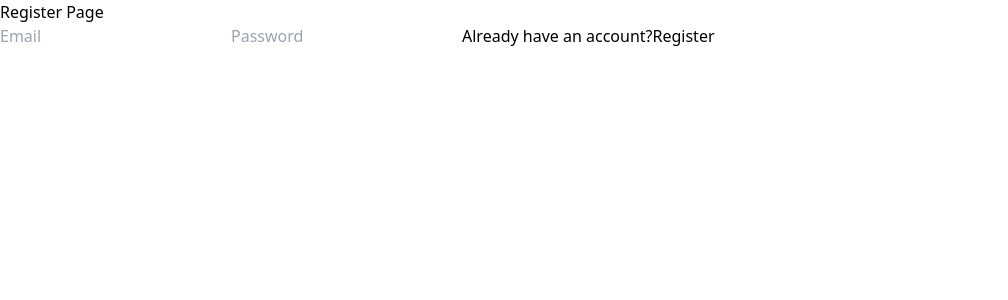
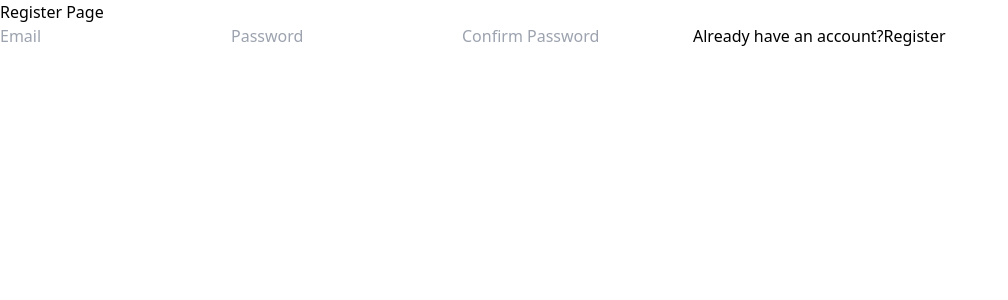
Before and after one commit to paulohfsantos/react-ts-boilerplate, a React (Vite) app: page /register in a window 1280 px wide. Shown: the top 300 px of the page, without its empty margins (0-1008 px from the left). Built offline with nearby package versions, Linux system fonts and the light colour scheme.

Commit message:
feat: form validation

```diff
--- a/db.json
+++ b/db.json
@@ -9,6 +9,11 @@
       "email": "a@a.com",
       "password": "$2a$10$UFUVLWQXmHh9xQ7L/jFGPuOwwaGfrbrjFVFzNiARQkuZJnDpCQoE6",
       "id": 2
+    },
+    {
+      "email": "b@b.com",
+      "password": "$2a$10$9EGlX89EfHrYsiaDYADes.NM4hnS37Gn44lKqP64sq23J5VzdQldm",
+      "id": 3
     }
   ]
 }
--- a/package.json
+++ b/package.json
@@ -14,10 +14,14 @@
     "coverage": "vitest run --coverage"
   },
   "dependencies": {
+    "@hookform/resolvers": "^3.2.0",
     "axios": "^1.4.0",
     "react": "^18.2.0",
     "react-dom": "^18.2.0",
-    "react-router-dom": "^6.14.2"
+    "react-hook-form": "^7.45.4",
+    "react-hot-toast": "^2.4.1",
+    "react-router-dom": "^6.14.2",
+    "zod": "^3.21.4"
   },
   "devDependencies": {
     "@testing-library/dom": "^9.3.1",
--- a/src/components/LoginForm.tsx
+++ b/src/components/LoginForm.tsx
@@ -1,43 +1,70 @@
-import React, { useState } from "react";
 import { useAuth } from "../hooks/useAuth";
 import { useNavigate } from "react-router-dom";
+import { toast } from "react-hot-toast";
+import { z } from "zod";
+import { zodResolver } from "@hookform/resolvers/zod";
+import { useForm } from "react-hook-form";
+import { useEffect } from "react";
+
+interface IFormInput {
+  email: string;
+  password: string;
+}
 
 export const LoginForm: React.FC = () => {
-  const [email, setEmail] = useState("");
-  const [password, setPassword] = useState("");
   const navigate = useNavigate();
   const { loginAccount } = useAuth();
 
-  const handleSubmit = async (e: React.FormEvent) => {
-    e.preventDefault();
+  const schema = z.object({
+    email: z.string().email({ message: "Must be a valid email" }),
+    password: z.string().min(8, { message: "Must be at least 8 characters" }),
+  });
+
+  const {
+    handleSubmit,
+    register,
+    formState: { errors },
+  } = useForm<IFormInput>({
+    resolver: zodResolver(schema),
+  });
+
+  const onSubmit = handleSubmit(async (data) => {
     try {
-      await loginAccount(email, password);
+      await loginAccount(data.email, data.password);
       navigate("/");
-    } catch (error) {
-      throw new Error(error as string);
+    } catch (error: any) {
+      toast.error(error.message);
     }
-  };
+  });
+
+  useEffect(() => {
+    console.log(errors);
+  }, [errors]);
 
   return (
     <form
       className="flex flex-col shadow-lg p-12 rounded-md gap-4"
-      onSubmit={handleSubmit}
+      onSubmit={onSubmit}
     >
       <h1 className="text-3xl font-bold mb-4">Login</h1>
       <input
         className="input input-bordered"
         type="email"
         placeholder="Email"
-        value={email}
-        onChange={(e) => setEmail(e.target.value)}
+        {...register("email", { required: true })}
       />
+      {errors.email && (
+        <span className="text-red-500">{errors.email.message}</span>
+      )}
       <input
         className="input border input-bordered"
         type="password"
         placeholder="Password"
-        value={password}
-        onChange={(e) => setPassword(e.target.value)}
+        {...register("password", { required: true })}
       />
+      {errors.password && (
+        <span className="text-red-500">{errors.password.message}</span>
+      )}
       <a href="/register" className="text-blue-500 text-center hover:underline">
         Don't have an account?
       </a>
--- a/src/components/RegisterForm.tsx
+++ b/src/components/RegisterForm.tsx
@@ -1,45 +1,83 @@
-import React, { useState } from "react";
 import { useAuth } from "../hooks/useAuth";
 import { useNavigate } from "react-router-dom";
+import { toast } from "react-hot-toast";
+import { useForm } from "react-hook-form";
+import { zodResolver } from "@hookform/resolvers/zod";
+import { z } from "zod";
+
+interface IFormInput {
+  email: string;
+  password: string;
+  confirmPassword: string;
+}
 
 export const RegisterForm: React.FC = () => {
-  const [email, setEmail] = useState("");
-  const [password, setPassword] = useState("");
   const { registerAccount } = useAuth();
   const navigate = useNavigate();
 
-  const handleSubmit = async (e: React.FormEvent) => {
-    e.preventDefault();
+  const schema = z
+    .object({
+      email: z.string().email({ message: "Must be a valid email" }),
+      password: z.string().min(8, { message: "Must be at least 8 characters" }),
+      confirmPassword: z
+        .string()
+        .min(8, { message: "Must be at least 8 characters" }),
+    })
+    .refine((data) => data.password === data.confirmPassword, {
+      message: "Passwords must match",
+      path: ["confirmPassword"],
+    });
+
+  const {
+    handleSubmit,
+    register,
+    formState: { errors },
+  } = useForm<IFormInput>({
+    resolver: zodResolver(schema),
+  });
+
+  const onSubmit = handleSubmit(async (data) => {
     try {
-      await registerAccount(email, password);
-
+      await registerAccount(data.email, data.password);
       navigate("/");
-      // eslint-disable-next-line
     } catch (error: any) {
-      throw new Error(error);
+      toast.error(error.message);
     }
-  };
+  });
 
   return (
     <form
       className="flex flex-col shadow-lg p-12 rounded-md gap-4"
-      onSubmit={handleSubmit}
+      onSubmit={onSubmit}
     >
       <h1 className="text-3xl font-bold mb-4">Register Page</h1>
       <input
         className="input input-bordered"
         type="email"
+        {...register("email", { required: true })}
         placeholder="Email"
-        value={email}
-        onChange={(e) => setEmail(e.target.value)}
       />
+      {errors.email && (
+        <span className="text-red-500">{errors.email.message}</span>
+      )}
       <input
         className="input input-bordered"
         type="password"
+        {...register("password", { required: true })}
         placeholder="Password"
-        value={password}
-        onChange={(e) => setPassword(e.target.value)}
       />
+      {errors.password && (
+        <span className="text-red-500">{errors.password.message}</span>
+      )}
+      <input
+        className="input input-bordered"
+        type="password"
+        {...register("confirmPassword", { required: true })}
+        placeholder="Confirm Password"
+      />
+      {errors.confirmPassword && (
+        <span className="text-red-500">{errors.confirmPassword.message}</span>
+      )}
       <a href="/login" className="text-blue-500 text-center hover:underline">
         Already have an account?
       </a>
--- a/src/contexts/AuthContext.ts
+++ /dev/null
@@ -1,20 +0,0 @@
-import { createContext } from 'react';
-import { User } from '../types/Users';
-
-interface AuthContextType {
-  user: User;
-  loginAccount: (email: string, password: string) => Promise<void>;
-  registerAccount: (email: string, password: string) => Promise<void>;
-  logout: () => void;
-}
-
-const initialState = {
-  user: {} as User,
-  // eslint-disable-next-line @typescript-eslint/no-unused-vars
-  loginAccount: async (email: string, password: string) => {},
-  // eslint-disable-next-line @typescript-eslint/no-unused-vars
-  registerAccount: async (email: string, password: string) => {},
-  logout: () => {}
-}
-
-export const AuthContext = createContext<AuthContextType>(initialState);
--- /dev/null
+++ b/src/contexts/auth/AuthContext.ts
@@ -0,0 +1,18 @@
+import { createContext } from "react";
+import { User } from "../../types/Users";
+
+interface AuthContextType {
+  user: User;
+  loginAccount: (email: string, password: string) => Promise<void>;
+  registerAccount: (email: string, password: string) => Promise<void>;
+  logout: () => void;
+}
+
+const initialState = {
+  user: {} as User,
+  loginAccount: async () => {},
+  registerAccount: async () => {},
+  logout: () => {},
+};
+
+export const AuthContext = createContext<AuthContextType>(initialState);
--- a/src/hooks/useAuth.ts
+++ b/src/hooks/useAuth.ts
@@ -1,10 +1,10 @@
 import { useContext } from "react";
-import { AuthContext } from "../contexts/AuthContext";
+import { AuthContext } from "../contexts/auth/AuthContext";
 
 export const useAuth = () => {
   const context = useContext(AuthContext);
   if (context === undefined) {
-    throw new Error('useAuth must be used within an AuthProvider');
+    throw new Error("useAuth must be used within an AuthProvider");
     // TODO: make a custom exception
   }
   return context;
--- a/src/main.tsx
+++ b/src/main.tsx
@@ -1,14 +1,16 @@
-import React from "react";
-import ReactDOM from "react-dom/client";
-import { AuthProvider } from "./providers/AuthProvider.tsx";
+import { createRoot } from "react-dom/client";
+import { AuthProvider } from "./contexts/auth/AuthProvider.tsx";
 import { RouterProvider } from "react-router-dom";
 import { Router } from "./routes/routes.tsx";
+import { Toaster } from "react-hot-toast";
 import "./main.css";
 
-ReactDOM.createRoot(document.getElementById("root")!).render(
-  <React.StrictMode>
-    <AuthProvider>
-      <RouterProvider router={Router} />
-    </AuthProvider>
-  </React.StrictMode>
+const container = document.getElementById("root");
+const root = createRoot(container!);
+
+root.render(
+  <AuthProvider>
+    <Toaster />
+    <RouterProvider router={Router} />
+  </AuthProvider>
 );
```
Also changed, not shown: src/contexts/auth/AuthProvider.tsx (renamed from src/providers/AuthProvider.tsx, +4 -4 lines), .eslintrc.cjs, 1 other file (tests, documents, lock files or other folders).
